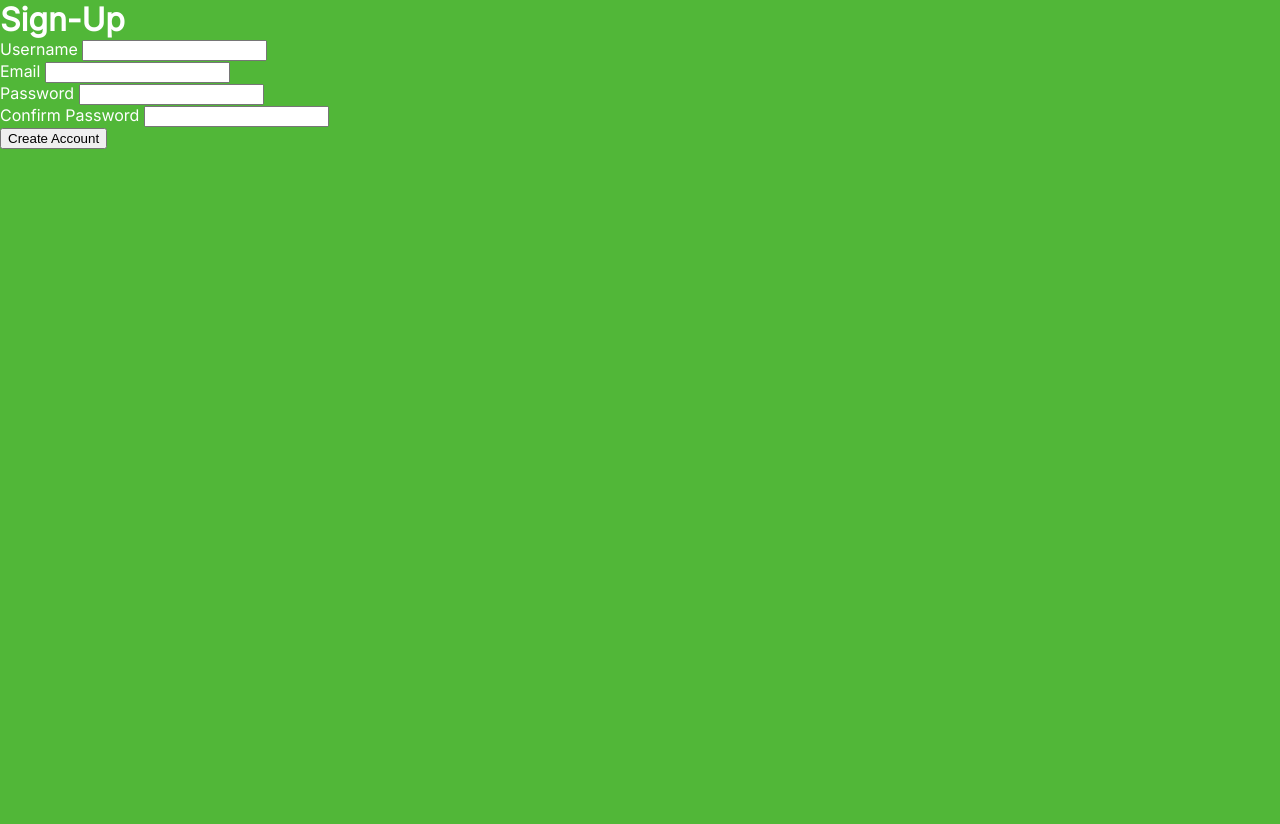
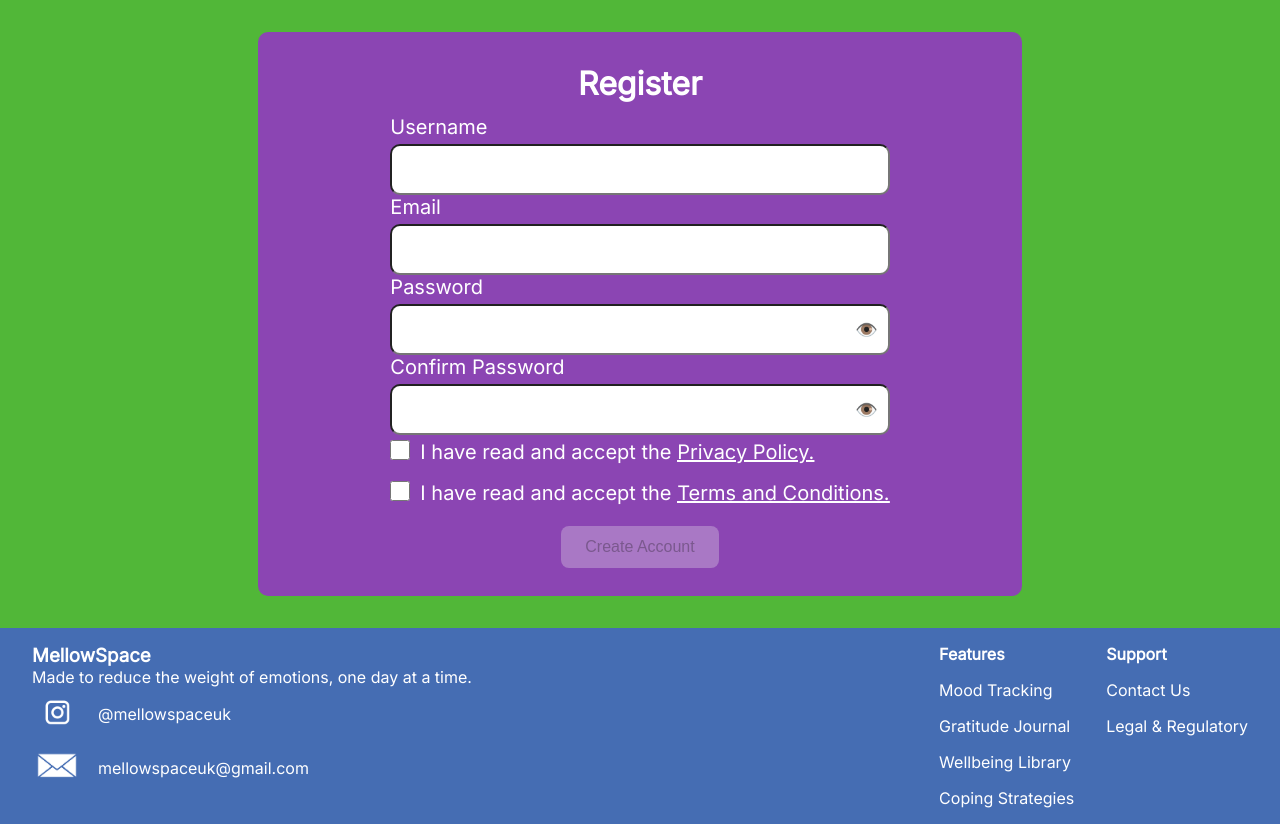
Before and after one commit to annawils441/mellowspace, a Flask app: page /register in a window 1280 px wide. Shown: the part 124-948 px from the top of the page. Before the commit the page ends 273 px from the top, so only its background shows below. Run offline with Flask 3, Linux system fonts and the light colour scheme.

Commit message:
V2 - Styled the register page, added some JS too

```diff
--- a/app/static/css/styles.css
+++ b/app/static/css/styles.css
@@ -226,3 +226,101 @@ header {
     flex-direction: column;
     gap: 1rem;
 }
+
+.register-container {
+    display: flex;
+    flex-direction: column;
+    background-color: #8b45b3;
+    border-radius: 10px;
+    color: white;
+    width: 700px;
+    height: 500px;
+    padding: 2rem;
+    margin: 2rem auto; /* Centers horizontally */
+    align-items: center;
+    gap: 12px;
+}
+
+#register-title {
+    text-align: center;
+}
+
+.register-label {
+    font-size: 20px;
+    font-weight: 300;
+    margin-bottom: 5px;
+}
+
+.register-input {
+    font-size: 20px;
+    width: 100%;
+    padding: 12px;
+    border-radius: 10px;
+    box-sizing: border-box;
+}
+
+#register-btn {
+    font-size: 16px;
+    padding: 12px 24px;
+    border: none;
+    border-radius: 8px;
+    cursor: pointer;
+}
+
+.register-txt {
+    font-size: 20px;
+    padding-top: 5px;
+}
+.register-txt a {
+    text-decoration: underline;
+    color: white;
+}
+
+#register-btn {
+    text-align: center;
+    margin-top: 5px;
+}
+
+.register-btn-container {
+    display: flex;
+    justify-content: center;
+    align-items: center;
+    margin: 1rem;
+}
+
+.checkbox-row {
+    display: flex;
+    align-items: center;
+    gap: 10px;
+    margin-bottom: 12px;
+}
+
+#terms,
+#privacy {
+    width: 20px;
+    height: 20px;
+    flex-shrink: 0;
+}
+
+.password-container {
+    position: relative;
+    width: 100%;
+}
+
+.register-input {
+    width: 100%;
+    padding: 12px 45px 12px 12px; /* extra right padding for eye */
+    box-sizing: border-box;
+}
+
+.eye-btn {
+    position: absolute;
+    right: 12px;
+    top: 50%;
+    transform: translateY(-50%);
+    border: none;
+    background: none;
+    cursor: pointer;
+    font-size: 18px;
+    padding: 0;
+}
--- /dev/null
+++ b/app/static/js/scripts.js
@@ -0,0 +1,19 @@
+function validateCheckboxes() {
+    const termsChecked = document.getElementById('terms').checked;
+    const privacyChecked = document.getElementById('privacy').checked;
+
+    document.getElementById('register-btn').disabled =
+        !(termsChecked && privacyChecked);
+}
+
+function togglePassword(fieldId, button) {
+    const field = document.getElementById(fieldId);
+
+    if (field.type === "password") {
+        field.type = "text";
+        button.textContent = "🙈";
+    } else {
+        field.type = "password";
+        button.textContent = "👁️";
+    }
+}
--- a/app/templates/base.html
+++ b/app/templates/base.html
@@ -4,6 +4,7 @@
         <title>MellowSpace</title>
         <link rel="stylesheet" href="{{ url_for('static', filename='css/styles.css') }}">
         <link href='https://fonts.googleapis.com/css?family=Inter' rel='stylesheet'>
+        <script src="static/js/scripts.js"></script>
     </head>
     <body>
         <header>
@@ -31,8 +32,52 @@
         {% endwith %}
 
         {% block content %}
-        <p>Default content</p>
         {% endblock %}
-
+        <div class="footer">
+            <div class="footer-left">
+                <div class="footer-left-container">
+                    <div class="footer-left-container-child">
+                        <h3 class="footer-title">MellowSpace</h3>
+                    </div>
+                    <div class="footer-left-container-child">
+                        <p class="footer-txt">Made to reduce the weight of emotions, one day at a time.</p>
+                    </div>
+                    <div class="footer-left-container-child">
+                        <div class="icon-container">
+                            <div class="icon-container-child">
+                                <img class="instagram-logo" src="static/images/instagram-logo.png" alt="White instagram logo, image by pngtree.com">
+                            </div>
+                            <div class="icon-container-child">
+                                <a class="instagram-txt" href="https://www.instagram.com/mellowspaceuk">@mellowspaceuk</a>
+                            </div>
+                        </div>
+                    </div>
+                    <div class="footer-left-container-child">
+                        <div class="icon-container">
+                            <div class="icon-container-child">
+                                <img class="email-logo" src="static/images/email-logo.png" alt="White email logo, image by pngtree.com">
+                            </div>
+                            <div class="icon-container-child">
+                                <a class="email-txt" href="mailto:mellowspaceuk@gmail.com">mellowspaceuk@gmail.com</a>
+                            </div>
+                        </div>
+                    </div>
+                </div>
+            </div>
+            <div class="footer-right">
+                <div class="footer-right-box-1">
+                    <p class="footer-right-title"><b>Features</b></p>
+                    <p class="footer-txt"><a href="{{ url_for('main.register') }}">Mood Tracking</a></p>
+                    <p class="footer-txt"><a href="{{ url_for('main.register') }}">Gratitude Journal</a></p>
+                    <p class="footer-txt"><a href="{{ url_for('main.wellbeinglibrary') }}">Wellbeing Library</a></p>
+                    <p class="footer-txt"><a href="{{ url_for('main.copingstrategies') }}">Coping Strategies</a></p>
+                </div>
+                <div class="footer-right-box-2">
+                    <p class="footer-right-title"><b>Support</b></p>
+                    <p class="footer-txt"><a href="mailto:mellowspaceuk@gmail.com">Contact Us</a></p>
+                    <p class="footer-txt""><a href="{{ url_for('main.legal') }}">Legal & Regulatory</a></p>
+                </div>
+            </div>
+        </div>
     </body>
 </html>
--- a/app/templates/register.html
+++ b/app/templates/register.html
@@ -1,27 +1,60 @@
 {% extends "base.html" %}
 
 {% block content %}
-<h1>Sign-Up</h1>
+<div class="register-container">
+    <h1 id="register-title">Register</h1>
     <form method="POST">
         {{ form.hidden_tag() }}
-    <p>
+        <p class="register-label">
             {{ form.username.label }}
-        {{ form.username() }}
         </p>
         <p>
+            {{ form.username(class="register-input") }}
+        </p>
+        <p class="register-label">
             {{ form.email.label }}
-        {{ form.email() }}
         </p>
         <p>
+            {{ form.email(class="register-input") }}
+        </p>
+        <p class="register-label">
             {{ form.password.label }}
-        {{ form.password() }}
         </p>
-    <p>
+        <div class="password-container">
+            {{ form.password(class="register-input", id="password") }}
+            <button type="button" class="eye-btn" onclick="togglePassword('password', this)">👁️</button>
+        </div>
+        <p class="register-label">
             {{ form.confirm_password.label }}
-        {{ form.confirm_password() }}
         </p>
-    <p>
-        {{ form.submit() }}
+        <div class="password-container">
+            {{ form.confirm_password(class="register-input", id="confirm_password") }}
+            <button type="button" class="eye-btn" onclick="togglePassword('confirm_password'), this">👁️</button>
+        </div>
+        <div class="checkbox-row">
+    <input type="checkbox" name="privacy" id="privacy" onchange="validateCheckboxes()">
+    <label for="privacy" class="register-txt">
+        I have read and accept the
+        <a target="_blank" href="https://www.webpagetest.org/blank.html">
+            <u>Privacy Policy.</u>
+        </a>
+    </label>
+</div>
+<div class="checkbox-row">
+    <input type="checkbox" name="terms" id="terms" onchange="validateCheckboxes()">
+    <label for="terms" class="register-txt">
+        I have read and accept the
+        <a target="_blank" href="https://www.webpagetest.org/blank.html">
+            <u>Terms and Conditions.</u>
+        </a>
+    </label>
+</div>
+        <div class="register-btn-container">
+            <p class="register-btn" >
+                {{ form.submit(id="register-btn", disabled=True) }}
             </p>
+        </div>
     </form>
+</div>
+
 {% endblock %}
```
Lines whose indentation alone changed are shown as unchanged.
